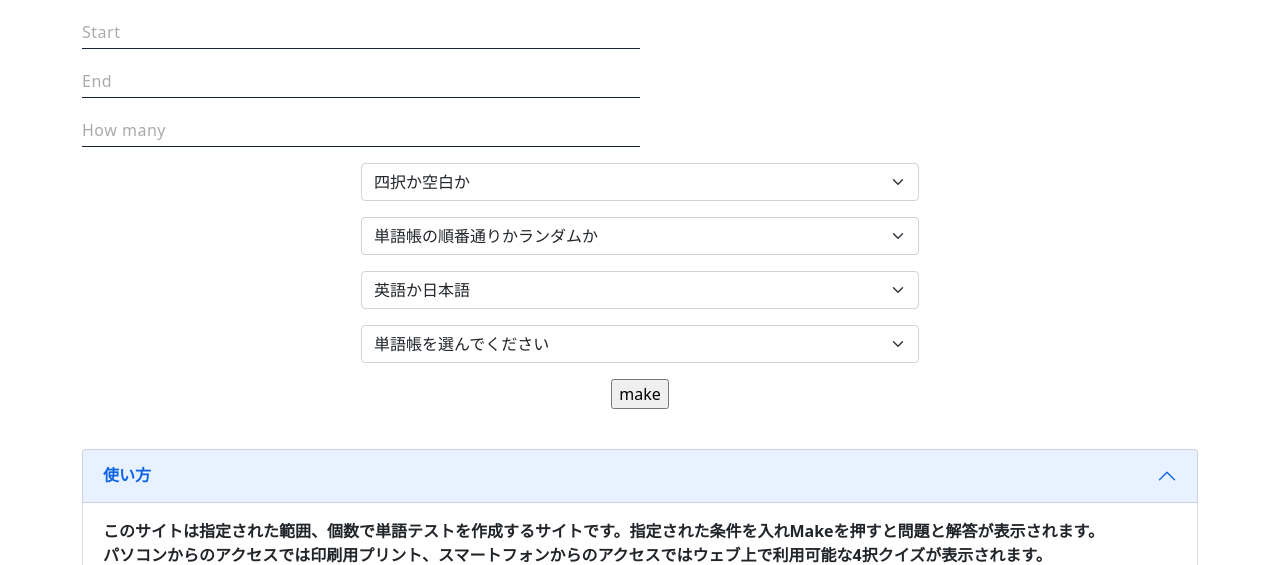
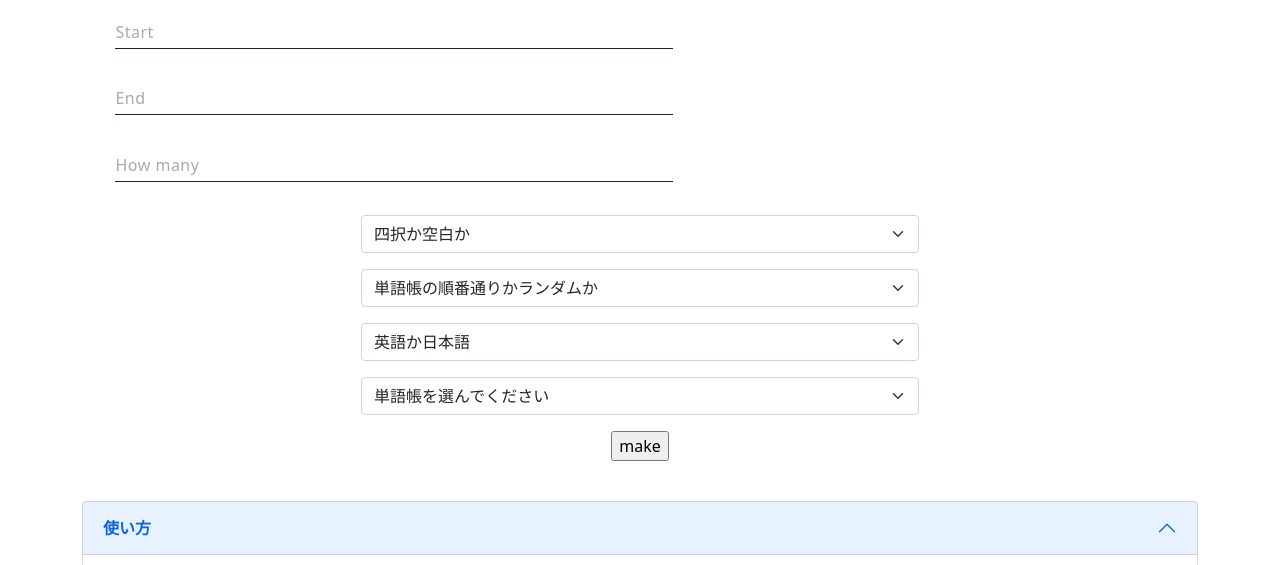
Before and after one commit to KaitoShinomiya/Tangotestmaker_sakura, a Flask app: page / in a window 1280 px wide. Shown: the top 565 px of the page. Run offline with Flask 2, Linux system fonts and the light colour scheme; data that the repository does not hold is empty.

Commit message:
formは見た目の修正

```diff
--- a/static/css/start_page.css
+++ b/static/css/start_page.css
@@ -1,7 +1,7 @@
 .cp_iptxt {
 	position: relative;
 	width: 50%;
-
+	margin: 3% 3%;
 }
 .cp_iptxt input[type='text'] {
 	font: 15px/24px sans-serif;
--- a/templates/make_test.html
+++ b/templates/make_test.html
@@ -15,17 +15,17 @@
 </script>
 <div class="mt-3 container">
     <form action="" method="get" name="form1" onsubmit="return empty_check()">
-        <div class="cp_iptxt mt-3 d-flex  justify-content-center ">
+        <div class="cp_iptxt mt-3 d-flex">
             <input class="ef" type="text" id="start" name="start" placeholder="">
             <label>Start</label>
             <span class="focus_line"></span>
         </div>
-        <div class="cp_iptxt mt-3 d-flex  justify-content-center ">
+        <div class="cp_iptxt mt-3 d-flex">
             <input class="ef" type="text" id="end" name="end" placeholder="">
             <label>End</label>
             <span class="focus_line"></span>
         </div>
-         <div class="cp_iptxt mt-3 d-flex  justify-content-center ">
+         <div class="cp_iptxt mt-3 d-flex">
             <input class="ef" type="text" id="how_many" name="how_many" placeholder="">
             <label>How many</label>
             <span class="focus_line"></span>
```
